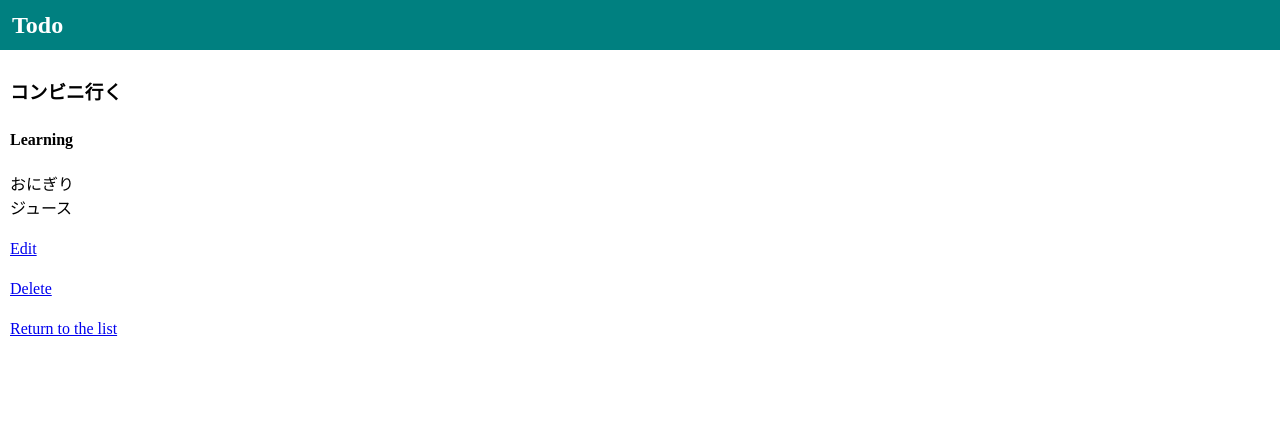
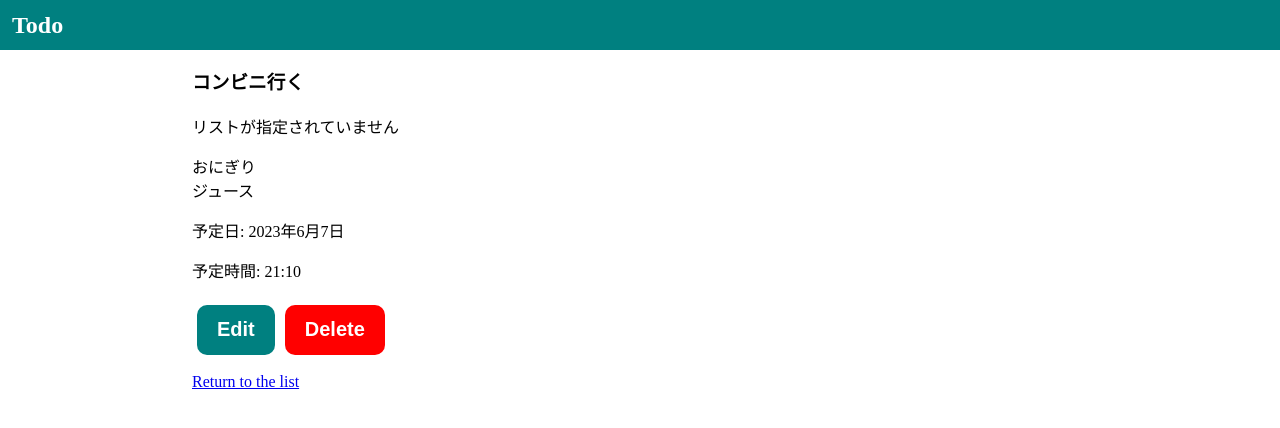
Before and after one commit to Kasumin0123/django_todo, a Django app: page /detail/6 in a window 1280 px wide. Shown: the top 428 px of the page. Run offline with Django 4.2, Linux system fonts and the light colour scheme; data comes from the database, SQL or seed files in the repository.

Commit message:
レイアウトを修正

```diff
--- a/todo/models.py
+++ b/todo/models.py
@@ -1,5 +1,6 @@
 from django.db import models
 from django.urls import reverse_lazy
+
 # Create your models here.
 class List(models.Model):
     name = models.CharField(
@@ -36,7 +37,12 @@ class Todo(models.Model):
         null=False
     )
 
-    scheduledTime = models.DateTimeField(
+    dueDate = models.DateField(
+        blank=True,
+        null=True
+    )
+
+    dueTime = models.TimeField(
         blank=True,
         null=True
     )
--- a/todo/static/style.css
+++ b/todo/static/style.css
@@ -17,5 +17,52 @@
 }
 
 .content-inner {
-    padding: 10px;
+    width: 70%;
+    margin: 0 auto;
 }
+
+.link-btn {
+    text-decoration: none;
+}
+
+.btn {
+    display: block;
+    padding: 5px 1em;
+    height: 50px;
+    font-weight: 600;
+    font-size: 20px;
+    border: none;
+    border-radius: 10px;
+    margin: 5px;
+    box-sizing: border-box;
+}
+
+.btn.btn-blue {
+    background-color: steelblue;
+    color: white;
+}
+
+.btn.btn-red {
+    background-color: red;
+    color: white;
+}
+
+.btn.btn-green {
+    background-color: teal;
+    color: white;
+}
+
+.btn-container {
+    display: flex;
+    margin-bottom: 10px;
+}
+
+.btn.btn-sm {
+    display: inline !important;
+    height: 25px !important;
+    font-size: 16px !important;
+    line-height: 16px !important;
+    padding: 5px 0.5em !important;
+    font-size: 16px !important;
+    font-weight: 400;
+}
--- a/todo/templates/todo/list_form.html
+++ b/todo/templates/todo/list_form.html
@@ -4,6 +4,6 @@
 <form method="post">
     {% csrf_token %}
     {{ form.as_p }}
-    <input type="submit" value="Save"/>
+    <button type="submit" class="btn btn-green">Save</button>
 </form>
 {% endblock main %}
--- a/todo/templates/todo/list_list.html
+++ b/todo/templates/todo/list_list.html
@@ -3,8 +3,9 @@
 <h2>All List</h2>
 <ul>
     {% for list in object_list %}
-    <li>{{list.name}} <a href={% url 'listdelete' list.id%}>削除</a></li>
+    <li>{{list.name}} <a class="link-btn" href={% url 'listdelete' list.id%}><button class="btn btn-red btn-sm">削除</button></a></li>
     {% endfor %}
 </ul>
-<p><a href={% url "listcreate" %}> New List </a></p>
+<p><a class='link-btn' href={% url "listcreate" %}><button class="btn btn-blue">New List </button></a></p>
+<p><a href={% url "todolist" %}>All todo</a></p>
 {% endblock main %}
--- a/todo/templates/todo/todo_detail.html
+++ b/todo/templates/todo/todo_detail.html
@@ -1,15 +1,24 @@
 {% extends 'base.html' %}
 {% block main %}
 <h3>{{object.title}}</h3>
-<h4>{{object.list}}</h4>
+{% if object.list %}
+<h4>リスト: {{object.list}}</h4>
+{% else %}
+<p>リストが指定されていません</p>
+{% endif %}
 <div>
     <p>{{ object.description | linebreaksbr }}</p>
-    {% if object.scheduledTime %}
-        <p>予定日: <time>{{ object.scheduledTime}}</time></p>
+    {% if object.dueDate %}
+        <p>予定日: <time>{{ object.dueDate}}</time></p>
     {% endif %}
-    <p><a href={% url 'todoupdate' object.id%}>Edit</a></p>
-    <p><a href={% url 'tododelete' object.id%}>Delete</a></p>
-    <p><a href={% url 'todolist' %}>Return to the list</a></p>
+    {% if object.dueTime %}
+        <p>予定時間: <time>{{ object.dueTime}}</time></p>
+    {% endif %}
+    <div class="btn-container">
+        <a class='link-btn' href={% url 'todoupdate' object.id%}><button class="btn btn-green">Edit</button></a>
+        <a class='link-btn' href={% url 'tododelete' object.id%}><button class="btn btn-red">Delete</button></a>
+    </div>
+    <a href={% url 'todolist' %}>Return to the list</a>
 </div>
 
 {% endblock main %}
--- a/todo/templates/todo/todo_form.html
+++ b/todo/templates/todo/todo_form.html
@@ -4,6 +4,6 @@
 <form method="post">
     {% csrf_token %}
     {{ form.as_p }}
-    <input type="submit" value="Save"/>
+    <button type="submit" class="btn btn-green">Save</button>
 </form>
 {% endblock main %}
--- a/todo/templates/todo/todo_list.html
+++ b/todo/templates/todo/todo_list.html
@@ -6,6 +6,6 @@
     <li><a href={% url 'tododetail' todo.id%}>{{todo.title}}</a></li>
     {% endfor %}
 </ul>
-<p><a href={% url "todocreate" %}> Add todo </a></p>
+<p><a class="link-btn" href={% url "todocreate" %}> <button class="btn btn-blue">Add todo</button> </a></p>
 <p><a href={% url "listindex" %}> All List </a></p>
 {% endblock main %}
--- a/todo/views.py
+++ b/todo/views.py
@@ -3,6 +3,7 @@ from django.views.generic.edit import CreateView, UpdateView, DeleteView
 from django.urls import reverse_lazy
 from .models import Todo, List
 from . import models
+from .forms import TodoForm
 # Create your views here.
 
 class Index(TemplateView):
@@ -16,14 +17,17 @@ class Detail(DetailView):
 
 class Create(CreateView):
     model = Todo
+    form_class = TodoForm
 
-    # 編集対象にするフィールド
-    fields = ["title", "description", "list", "scheduledTime"]
+    # form_classを定義したときは競合を起こすので設定してはいけない
+    # fields = ["title", "description", "list", "scheduledTime"]
 
 class Update(UpdateView):
     model = Todo
+    form_class = TodoForm
 
-    fields = ["title", "description", "list", "scheduledTime"]
+    # form_classを定義したときは競合を起こすので設定してはいけない
+    # fields = ["title", "description", "list", "scheduledTime"]
 
 class Delete(DeleteView):
     model = Todo
```
Also changed, not shown: config/settings.py (+21 -21 lines), todo/forms.py (added, +19 -0 lines), db.sqlite3, todo/migrations/0005_remove_todo_scheduledtime_todo_duedate_todo_duetime.py (added), 1 other file.
